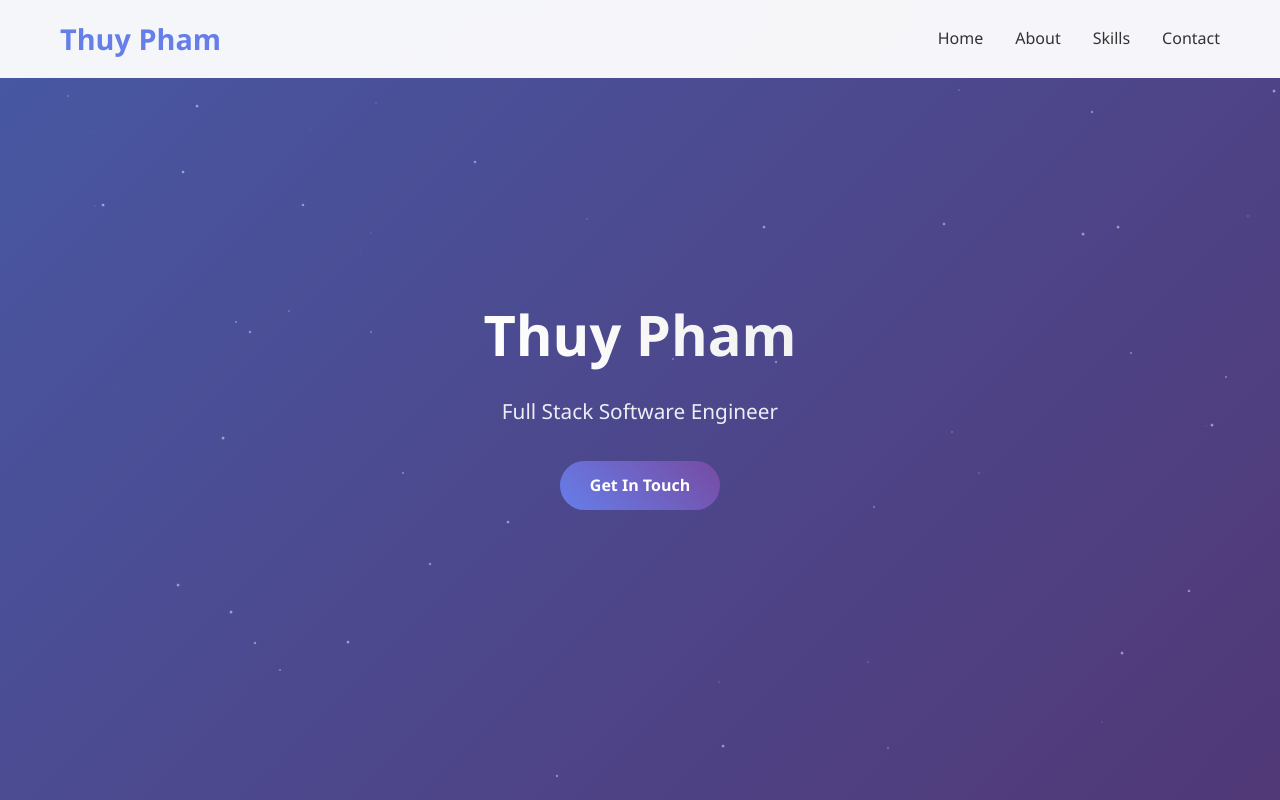
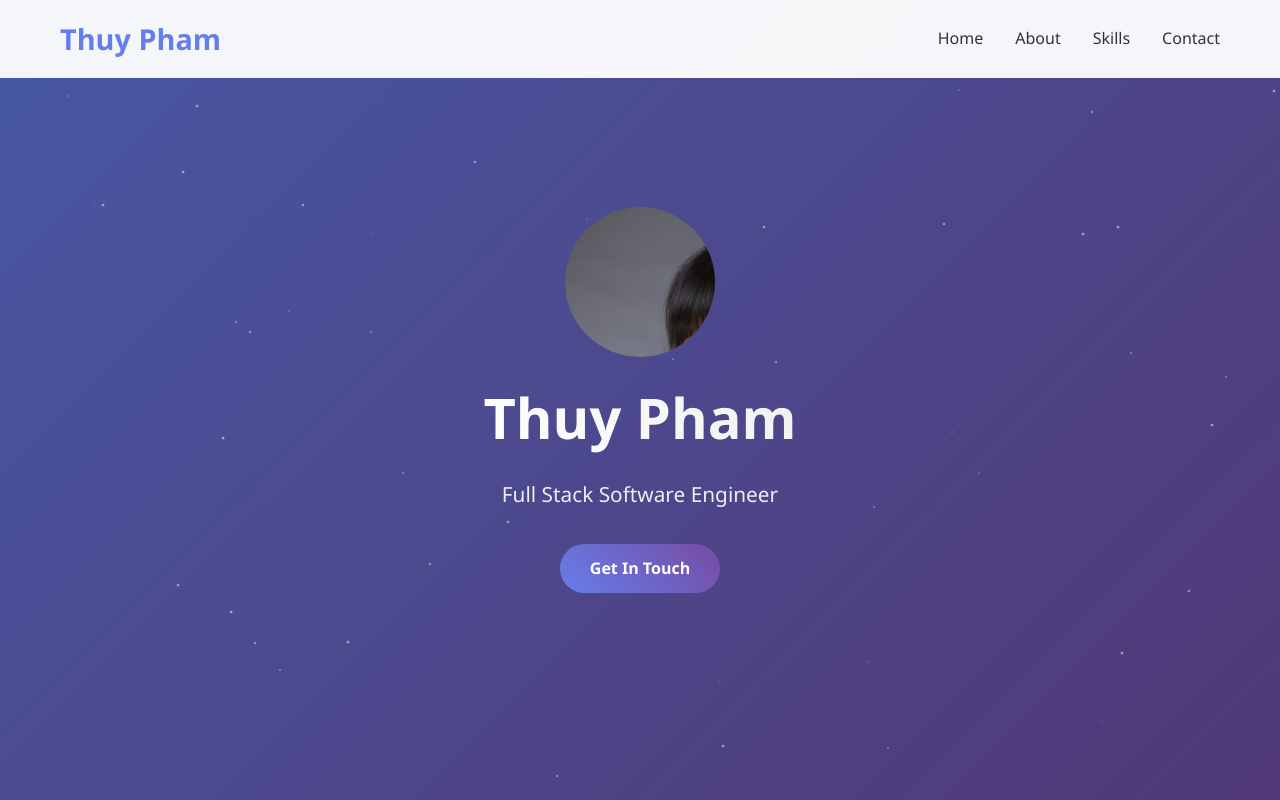
Before and after one commit to ThuyPham79/ThuyPham.github.io, a plain HTML site: page index.html in a window 1280 px wide. Shown: the top 800 px of the page. Drawn offline with Linux system fonts and the light colour scheme.

Commit message:
update profile

```diff
--- a/index.html
+++ b/index.html
@@ -134,6 +134,7 @@
         }
 
         /* Hero Section */
+
         .hero {
             height: 100vh;
             display: flex;
@@ -174,6 +175,27 @@
             font-size: 1.3rem;
             margin-bottom: 2rem;
             opacity: 0.9;
+        }
+
+        .profile-img {
+            width: 150px;
+            height: 150px;
+            border-radius: 50%;
+            background: url('images/tp.jpg');
+            margin: 0 auto 1rem;
+            display: flex;
+            align-items: center;
+            justify-content: center;
+            font-size: 3rem;
+            color: white;
+            font-weight: bold;
+            position: relative;
+            z-index: 1;
+            transition: transform 0.3s ease;
+        }
+
+        .profile-img:hover {
+            transform: scale(1.05);
         }
 
         .cta-button {
@@ -623,6 +645,7 @@
         <div class="particle"></div>
         <div class="container">
             <div class="hero-content">
+                <div class="profile-img floating"></div>
                 <h1>Thuy Pham</h1>
                 <p>Full Stack Software Engineer</p>
                 <a href="#contact" class="cta-button">Get In Touch</a>
```
Also changed, not shown: images/tp.jpg (added).
